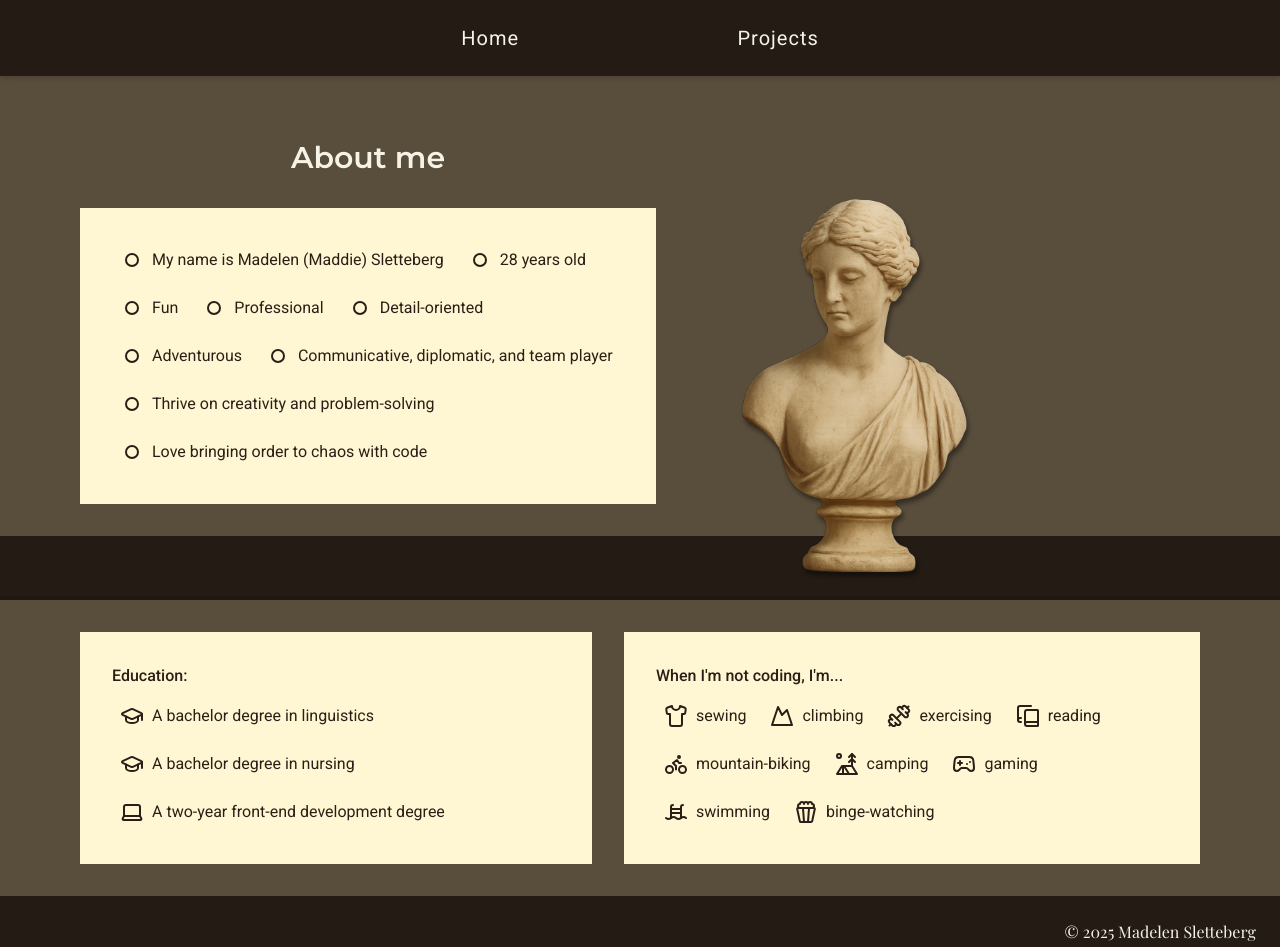
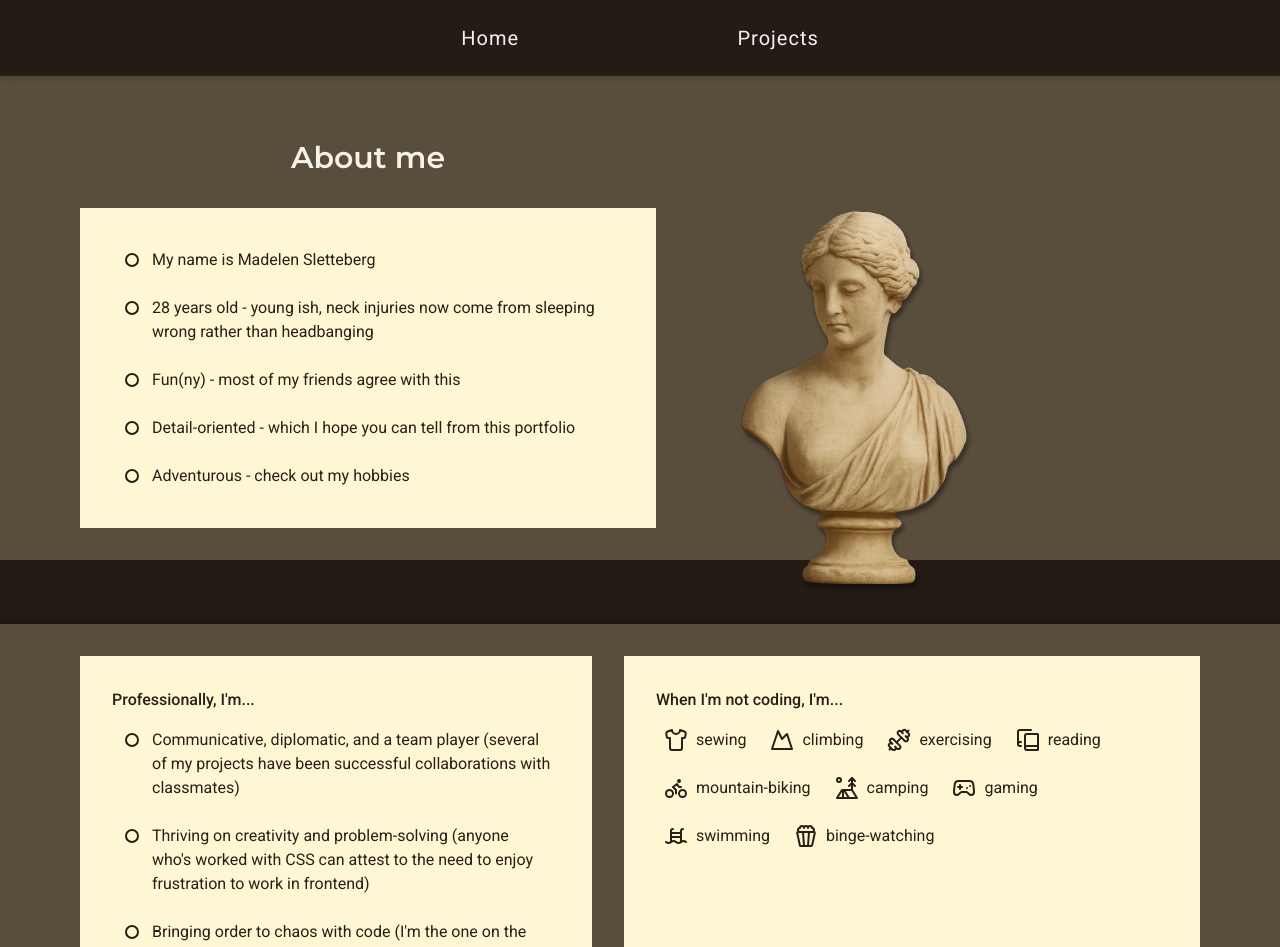
Before and after one commit to maddipaddi/maddipaddi, a React (Vite) app: page /about in a window 1280 px wide. Shown: the top 947 px of the page. Built offline with nearby package versions, Linux system fonts and the light colour scheme; a web font is replaced by a local one.

Commit message:
feat: adjust content on about me page

```diff
--- a/src/pages/About.jsx
+++ b/src/pages/About.jsx
@@ -24,34 +24,24 @@ export default function About() {
           <ul className="flex flex-wrap gap-2 bg-background text-copy p-8 md:max-w-xl">
             <li className="flex gap-2 p-2">
               <CircleSmall className="flex-shrink-0" /> My name is Madelen
-              (Maddie) Sletteberg
+              Sletteberg
             </li>
             <li className="flex gap-2 p-2">
-              <CircleSmall className="flex-shrink-0" /> 28 years old
+              <CircleSmall className="flex-shrink-0" /> 28 years old - young
+              ish, neck injuries now come from sleeping wrong rather than
+              headbanging
             </li>
             <li className="flex gap-2 p-2">
-              <CircleSmall className="flex-shrink-0" /> Fun
+              <CircleSmall className="flex-shrink-0" /> Fun(ny) - most of my
+              friends agree with this
             </li>
             <li className="flex gap-2 p-2">
-              <CircleSmall className="flex-shrink-0" /> Professional
+              <CircleSmall className="flex-shrink-0" /> Detail-oriented - which
+              I hope you can tell from this portfolio
             </li>
             <li className="flex gap-2 p-2">
-              <CircleSmall className="flex-shrink-0" /> Detail-oriented
-            </li>
-            <li className="flex gap-2 p-2">
-              <CircleSmall className="flex-shrink-0" /> Adventurous
-            </li>
-            <li className="flex gap-2 p-2">
-              <CircleSmall className="flex-shrink-0" /> Communicative,
-              diplomatic, and team player
-            </li>
-            <li className="flex gap-2 p-2">
-              <CircleSmall className="flex-shrink-0" /> Thrive on creativity and
-              problem-solving
-            </li>
-            <li className="flex gap-2 p-2">
-              <CircleSmall className="flex-shrink-0" /> Love bringing order to
-              chaos with code
+              <CircleSmall className="flex-shrink-0" /> Adventurous - check out
+              my hobbies
             </li>
           </ul>
         </div>
@@ -64,21 +54,24 @@ export default function About() {
         </div>
       </div>
       <div className="bg-primary h-16 border-b-4 border-bookshelf-border"></div>
-      <div className="flex flex-wrap justify-center mb-8 gap-8 items-center px-4">
+      <div className="flex flex-wrap justify-center items-stretch mb-8 gap-8 items-center px-4">
         <div className="bg-background text-copy p-8 mt-8 lg:max-w-xl xl:max-w-lg">
-          <h2 className="mb-2 font-medium">Education:</h2>
+          <h2 className="mb-2 font-medium">Professionally, I'm...</h2>
           <ul className="flex flex-wrap gap-2">
             <li className="flex gap-2 p-2">
-              <GraduationCap className="flex-shrink-0" /> A bachelor degree in
-              linguistics
+              <CircleSmall className="flex-shrink-0" /> Communicative,
+              diplomatic, and a team player (several of my projects have been
+              successful collaborations with classmates)
             </li>
             <li className="flex gap-2 p-2">
-              <GraduationCap className="flex-shrink-0" /> A bachelor degree in
-              nursing
+              <CircleSmall className="flex-shrink-0" /> Thriving on creativity
+              and problem-solving (anyone who's worked with CSS can attest to
+              the need to enjoy frustration to work in frontend)
             </li>
             <li className="flex gap-2 p-2">
-              <Laptop className="flex-shrink-0" /> A two-year front-end
-              development degree
+              <CircleSmall className="flex-shrink-0" /> Bringing order to chaos
+              with code (I'm the one on the team who installs prettier, sets up
+              pre-commit hooks and makes everyone follow commit guidelines)
             </li>
           </ul>
         </div>
```
